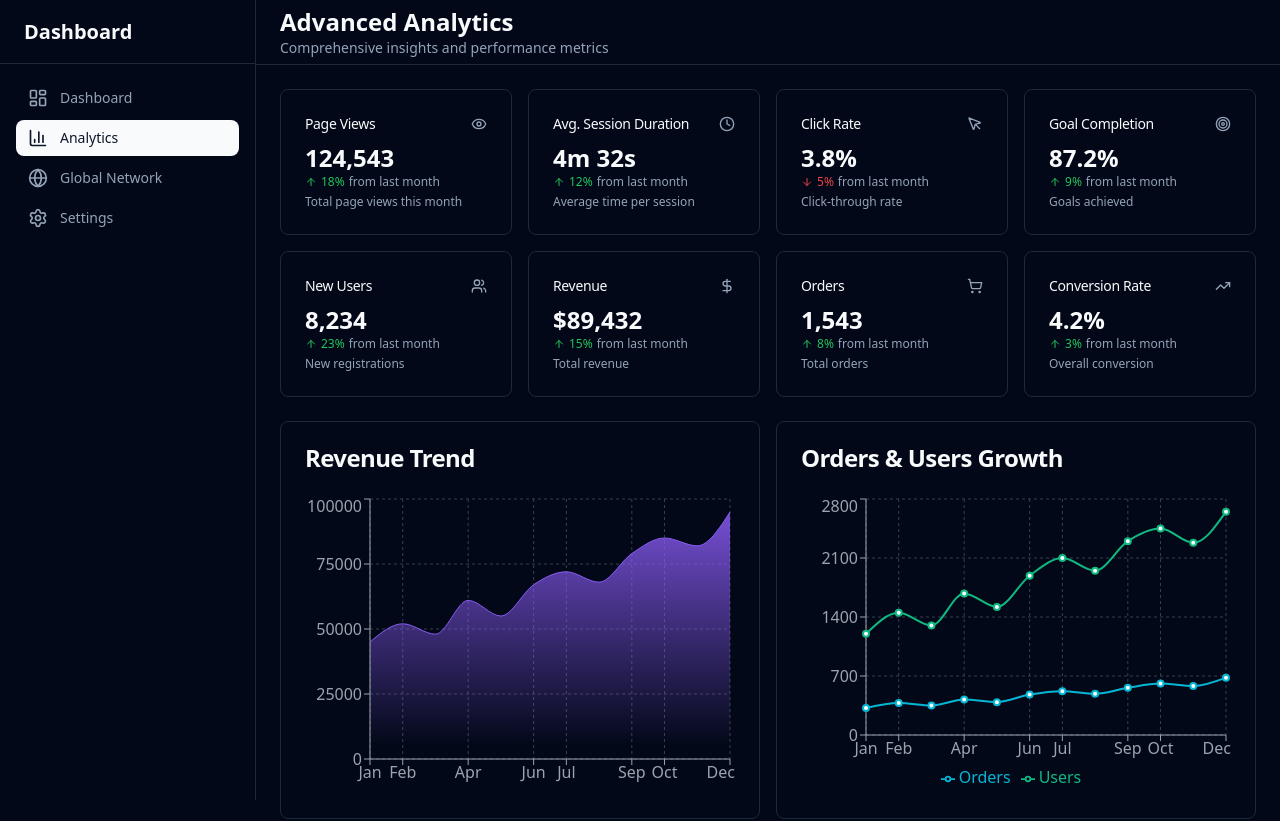
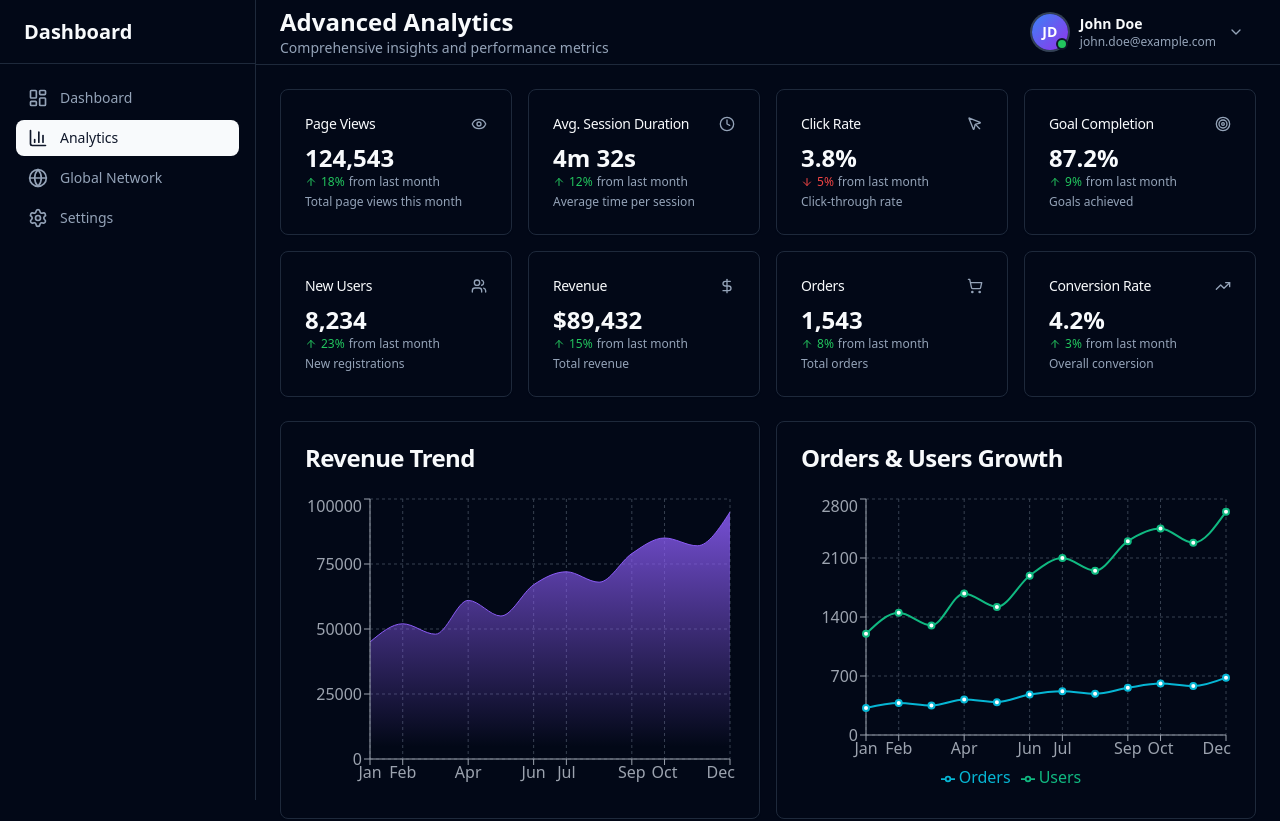
Before and after one commit to tuandung2109/analytics-dashboard-shadcn, a React (Vite) app: page / in a window 1280 px wide. Shown: the top 821 px of the page. Built offline with nearby package versions, Linux system fonts and the light colour scheme.

Commit message:
Add profile

```diff
--- a/src/components/Header.tsx
+++ b/src/components/Header.tsx
@@ -1,15 +1,22 @@
 import type { HeaderProps } from '@/types';
+import { UserProfileDropdown } from './UserProfileDropdown';
 
 export function Header({ title, subtitle }: HeaderProps) {
   return (
     <header className="sticky top-0 z-10 w-full border-b bg-card">
-      <div className="flex h-16 items-center px-6">
+      <div className="flex h-16 items-center justify-between px-6">
+        {/* Left side - Title */}
         <div className="flex flex-col">
           <h1 className="text-2xl font-bold text-foreground">{title}</h1>
           {subtitle && (
             <p className="text-sm text-muted-foreground">{subtitle}</p>
           )}
         </div>
+
+        {/* Right side - User Profile */}
+        <div className="flex items-center gap-4">
+          <UserProfileDropdown />
+        </div>
       </div>
     </header>
   );
--- /dev/null
+++ b/src/components/UserProfileDropdown.tsx
@@ -0,0 +1,165 @@
+import { useState, useRef, useEffect } from 'react';
+import { User, Settings, LogOut, ChevronDown } from 'lucide-react';
+
+interface UserProfileDropdownProps {
+  user?: {
+    name: string;
+    email: string;
+    avatar?: string;
+  };
+}
+
+export function UserProfileDropdown({ user }: UserProfileDropdownProps) {
+  const [isOpen, setIsOpen] = useState(false);
+  const dropdownRef = useRef<HTMLDivElement>(null);
+
+  const defaultUser = {
+    name: user?.name || 'John Doe',
+    email: user?.email || 'john.doe@example.com',
+    avatar: user?.avatar,
+  };
+
+  // Close dropdown when clicking outside
+  useEffect(() => {
+    function handleClickOutside(event: MouseEvent) {
+      if (dropdownRef.current && !dropdownRef.current.contains(event.target as Node)) {
+        setIsOpen(false);
+      }
+    }
+
+    if (isOpen) {
+      document.addEventListener('mousedown', handleClickOutside);
+    }
+
+    return () => {
+      document.removeEventListener('mousedown', handleClickOutside);
+    };
+  }, [isOpen]);
+
+  // Close on Escape key
+  useEffect(() => {
+    function handleEscape(event: KeyboardEvent) {
+      if (event.key === 'Escape') {
+        setIsOpen(false);
+      }
+    }
+
+    if (isOpen) {
+      document.addEventListener('keydown', handleEscape);
+    }
+
+    return () => {
+      document.removeEventListener('keydown', handleEscape);
+    };
+  }, [isOpen]);
+
+  const handleProfileClick = () => {
+    console.log('Navigate to Profile');
+    setIsOpen(false);
+  };
+
+  const handleSettingsClick = () => {
+    console.log('Navigate to Settings');
+    setIsOpen(false);
+  };
+
+  const handleLogoutClick = () => {
+    console.log('Logout user');
+    setIsOpen(false);
+  };
+
+  // Get initials for avatar
+  const getInitials = (name: string) => {
+    return name
+      .split(' ')
+      .map((n) => n[0])
+      .join('')
+      .toUpperCase()
+      .slice(0, 2);
+  };
+
+  return (
+    <div className="relative" ref={dropdownRef}>
+      {/* Trigger Button */}
+      <button
+        onClick={() => setIsOpen(!isOpen)}
+        className="flex items-center gap-3 rounded-lg px-3 py-2 transition-colors hover:bg-accent focus:outline-none focus:ring-2 focus:ring-primary focus:ring-offset-2"
+        aria-expanded={isOpen}
+        aria-haspopup="true"
+      >
+        {/* Avatar */}
+        <div className="relative">
+          {defaultUser.avatar ? (
+            <img
+              src={defaultUser.avatar}
+              alt={defaultUser.name}
+              className="h-9 w-9 rounded-full object-cover ring-2 ring-slate-700"
+            />
+          ) : (
+            <div className="flex h-9 w-9 items-center justify-center rounded-full bg-gradient-to-br from-blue-500 to-purple-600 text-sm font-semibold text-white ring-2 ring-slate-700">
+              {getInitials(defaultUser.name)}
+            </div>
+          )}
+          {/* Online indicator */}
+          <div className="absolute bottom-0 right-0 h-3 w-3 rounded-full border-2 border-slate-900 bg-green-500" />
+        </div>
+
+        {/* User Info */}
+        <div className="hidden text-left md:block">
+          <p className="text-sm font-semibold text-foreground">{defaultUser.name}</p>
+          <p className="text-xs text-muted-foreground">{defaultUser.email}</p>
+        </div>
+
+        {/* Chevron Icon */}
+        <ChevronDown
+          className={`h-4 w-4 text-muted-foreground transition-transform duration-200 ${
+            isOpen ? 'rotate-180' : ''
+          }`}
+        />
+      </button>
+
+      {/* Dropdown Menu */}
+      {isOpen && (
+        <div className="absolute right-0 mt-2 w-64 origin-top-right animate-in fade-in slide-in-from-top-2 duration-200">
+          <div className="rounded-lg border border-slate-700 bg-slate-900 shadow-2xl ring-1 ring-black ring-opacity-5">
+            {/* User Info Section */}
+            <div className="border-b border-slate-700 px-4 py-3">
+              <p className="text-sm font-semibold text-slate-200">{defaultUser.name}</p>
+              <p className="text-xs text-slate-400">{defaultUser.email}</p>
+            </div>
+
+            {/* Menu Items */}
+            <div className="py-1">
+              <button
+                onClick={handleProfileClick}
+                className="flex w-full items-center gap-3 px-4 py-2.5 text-sm text-slate-300 transition-colors hover:bg-slate-800 hover:text-white focus:bg-slate-800 focus:outline-none"
+              >
+                <User className="h-4 w-4" />
+                <span>Profile</span>
+              </button>
+
+              <button
+                onClick={handleSettingsClick}
+                className="flex w-full items-center gap-3 px-4 py-2.5 text-sm text-slate-300 transition-colors hover:bg-slate-800 hover:text-white focus:bg-slate-800 focus:outline-none"
+              >
+                <Settings className="h-4 w-4" />
+                <span>Settings</span>
+              </button>
+            </div>
+
+            {/* Logout Section */}
+            <div className="border-t border-slate-700 py-1">
+              <button
+                onClick={handleLogoutClick}
+                className="flex w-full items-center gap-3 px-4 py-2.5 text-sm text-red-400 transition-colors hover:bg-slate-800 hover:text-red-300 focus:bg-slate-800 focus:outline-none"
+              >
+                <LogOut className="h-4 w-4" />
+                <span>Logout</span>
+              </button>
+            </div>
+          </div>
+        </div>
+      )}
+    </div>
+  );
+}
```
